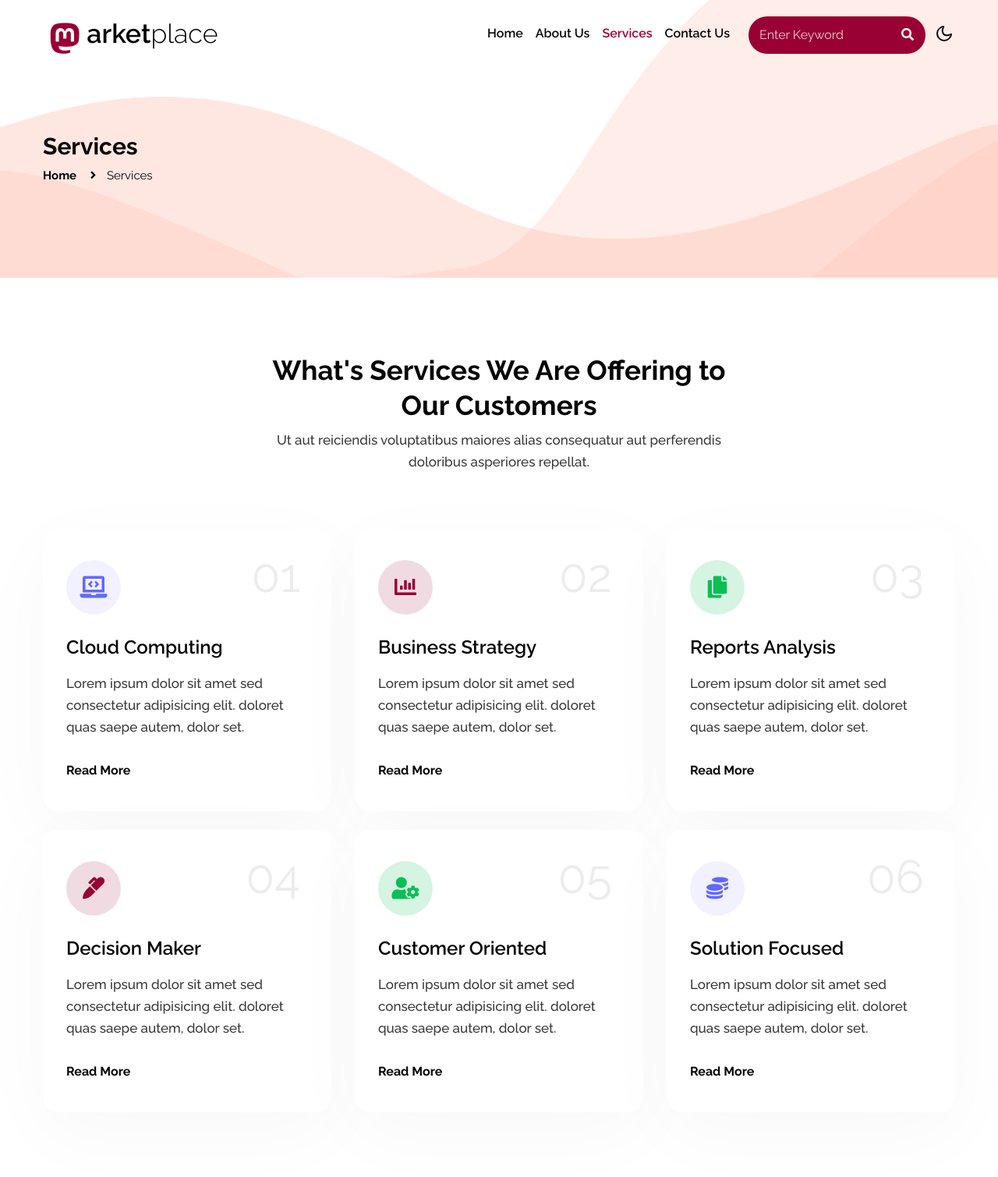
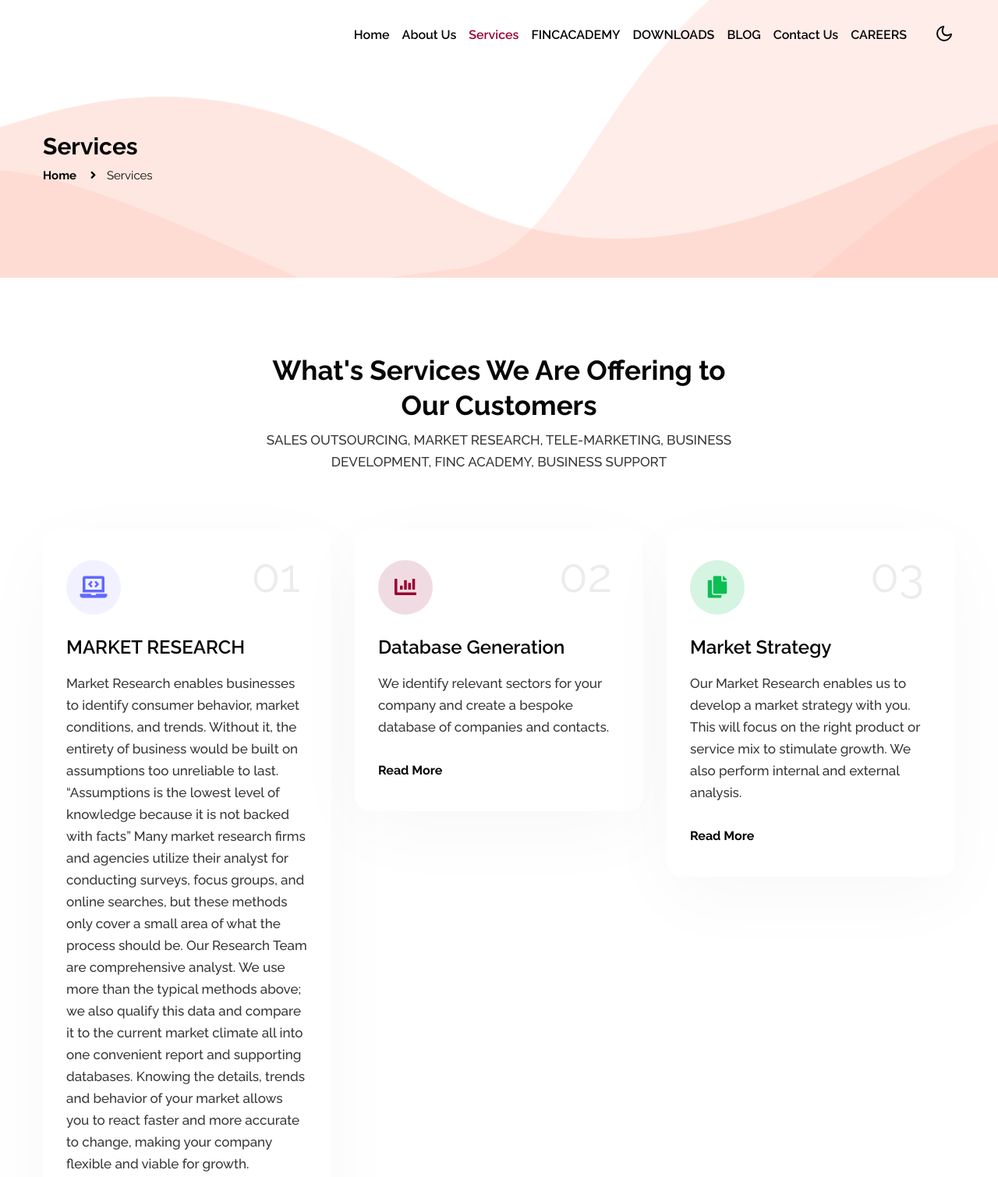
Before and after one commit to Abdul-samad5/fincnet, a plain HTML site: page services.html in a window 1280 px wide. Shown: the top 1509 px of the page at 78% size. Drawn offline with Linux system fonts and the light colour scheme.

Commit message:
Update services.html

```diff
--- a/services.html
+++ b/services.html
@@ -5,7 +5,7 @@
     <!-- Required meta tags -->
     <meta charset="utf-8">
     <meta name="viewport" content="width=device-width, initial-scale=1, shrink-to-fit=no">
-       <title>Fincnet</title>
+    <title>Fincnet</title>
     <!-- google-fonts -->
     <link
         href="//fonts.googleapis.com/css2?family=Raleway:ital,wght@0,100;0,200;0,300;0,400;0,500;0,600;0,700;0,800;0,900;1,100;1,200;1,300;1,400;1,500;1,600;1,700;1,800;1,900&display=swap"
@@ -22,11 +22,11 @@
     <header id="site-header" class="fixed-top">
         <div class="container">
             <nav class="navbar navbar-expand-lg stroke px-0">
-                <h1>
+                <!-- <h1>
                     <a class="navbar-brand" href="index.html">
                         <i class="fab fa-mastodon"></i>arket<span>place</span>
                     </a>
-                </h1>
+                </h1> -->
                 <!-- if logo is image enable this
     <a class="navbar-brand" href="#index.html">
         <img src="image-path" alt="Your logo" title="Your logo" style="height:35px;" />
@@ -50,16 +50,28 @@
                             <a class="nav-link" href="services.html">Services</a>
                         </li>
                         <li class="nav-item">
+                            <a class="nav-link" href="contact.html">FINCACADEMY</a>
+                        </li>
+                        <li class="nav-item">
+                            <a class="nav-link" href="contact.html">DOWNLOADS</a>
+                        </li>
+                        <li class="nav-item">
+                            <a class="nav-link" href="contact.html">BLOG</a>
+                        </li>
+                        <li class="nav-item">
                             <a class="nav-link" href="contact.html">Contact Us</a>
+                        </li>
+                        <li class="nav-item">
+                            <a class="nav-link" href="contact.html">CAREERS</a>
                         </li>
                         <!-- search button -->
                         <div class="search-right ml-xl-3 ml-1 mr-xl-1">
-                            <form action="#error" method="GET" class="search-box position-relative">
+                            <!-- <form action="#error" method="GET" class="search-box position-relative">
                                 <input type="search" placeholder="Enter Keyword" name="search" required="required"
                                     autofocus="" class="search-popup">
                                 <button type="submit" class="btn search-btn"><i class="fa fa-search"
                                         aria-hidden="true"></i></button>
-                            </form>
+                            </form> -->
                         </div>
                         <!-- //search button -->
                     </ul>
@@ -104,8 +116,13 @@
         <div class="container py-md-5 py-4">
             <div class="title-heading-w3 mx-auto text-center mb-sm-5 mb-4 pb-xl-4" style="max-width:600px">
                 <h3 class="title-style mb-2">What's Services We Are Offering to Our Customers</h3>
-                <p>Ut aut reiciendis voluptatibus maiores alias consequatur aut perferendis doloribus asperiores
-                    repellat.</p>
+                <p>SALES OUTSOURCING,
+                    MARKET RESEARCH,
+                    TELE-MARKETING,
+                    BUSINESS DEVELOPMENT,
+                    FINC ACADEMY,
+                    BUSINESS SUPPORT
+                    </p>
             </div>
             <div class="row">
                 <div class="col-lg-4 col-md-6">
@@ -114,9 +131,12 @@
                             <i class="fas fa-laptop-code blue-clr-bg"></i>
                         </div>
                         <h4 class="number">01</h4>
-                        <h4><a href="#url">Cloud Computing</a></h4>
-                        <p>Lorem ipsum dolor sit amet sed consectetur adipisicing elit.
-                            doloret quas saepe autem, dolor set.</p>
+                        <h4><a href="#url">MARKET RESEARCH</a></h4>
+                        <p>Market Research enables businesses to identify consumer behavior, market conditions, and trends. Without it, the entirety of business would be built on assumptions too unreliable to last.
+                            “Assumptions is the lowest level of knowledge because it is not backed with facts”
+                            Many market research firms and agencies utilize their analyst for conducting surveys, focus groups, and online searches, but these methods only cover a small area of what the process should be. Our Research Team are  comprehensive analyst.  We use more than the typical methods above; we also qualify this data and compare it to the current market climate all into one convenient report and supporting databases.
+                            Knowing the details, trends and behavior of your market allows you to react faster and more accurate to change, making your company flexible and viable for growth.
+                            </p>
                         <a href="#read" class="read">Read more</a>
                     </div>
                 </div>
@@ -126,9 +146,8 @@
                             <i class="fas fa-chart-bar primary-clr-bg"></i>
                         </div>
                         <h4 class="number">02</h4>
-                        <h4><a href="#url">Business Strategy</a></h4>
-                        <p>Lorem ipsum dolor sit amet sed consectetur adipisicing elit.
-                            doloret quas saepe autem, dolor set.</p>
+                        <h4><a href="#url">Database Generation  </a></h4>
+                        <p>We identify relevant sectors for your company and create a bespoke database of companies and contacts.</p>
                         <a href="#read" class="read">Read more</a>
                     </div>
                 </div>
@@ -138,9 +157,8 @@
                             <i class="fas fa-copy green-clr-bg"></i>
                         </div>
                         <h4 class="number">03</h4>
-                        <h4><a href="#url">Reports Analysis</a></h4>
-                        <p>Lorem ipsum dolor sit amet sed consectetur adipisicing elit.
-                            doloret quas saepe autem, dolor set.</p>
+                        <h4><a href="#url">Market Strategy </a></h4>
+                        <p>Our Market Research enables us to develop a market strategy with you. This will focus on the right product or service mix to stimulate growth. We also perform internal and external analysis.</p>
                         <a href="#read" class="read">Read more</a>
                     </div>
                 </div>
@@ -150,9 +168,8 @@
                             <i class="fas fa-marker primary-clr-bg"></i>
                         </div>
                         <h4 class="number">04</h4>
-                        <h4><a href="#url">Decision Maker</a></h4>
-                        <p>Lorem ipsum dolor sit amet sed consectetur adipisicing elit.
-                            doloret quas saepe autem, dolor set.</p>
+                        <h4><a href="#url">Competitor Analysis</a></h4>
+                        <p>We will identify your competitors and evaluate their strategies to determine strengths and weaknesses.</p>
                         <a href="#read" class="read">Read more</a>
                     </div>
                 </div>
@@ -162,9 +179,8 @@
                             <i class="fas fa-user-cog green-clr-bg"></i>
                         </div>
                         <h4 class="number">05</h4>
-                        <h4><a href="#url">Customer Oriented</a></h4>
-                        <p>Lorem ipsum dolor sit amet sed consectetur adipisicing elit.
-                            doloret quas saepe autem, dolor set.</p>
+                        <h4><a href="#url">Questionnaires</a></h4>
+                        <p>We create and send surveys via email post or online, we then analyze the findings and provide advice and feedback, allowing you to grow your business.</p>
                         <a href="#read" class="read">Read more</a>
                     </div>
                 </div>
@@ -174,9 +190,8 @@
                             <i class="fas fa-coins blue-clr-bg"></i>
                         </div>
                         <h4 class="number">06</h4>
-                        <h4><a href="#url">Solution Focused</a></h4>
-                        <p>Lorem ipsum dolor sit amet sed consectetur adipisicing elit.
-                            doloret quas saepe autem, dolor set.</p>
+                        <h4><a href="#url">Focus Groups</a></h4>
+                        <p>We conduct small group discussions to help determine how customers or clients consider your product or service.</p>
                         <a href="#read" class="read">Read more</a>
                     </div>
                 </div>
@@ -285,22 +300,46 @@
                             <div class="col-md-3 col-6 footer-list-29">
                                 <ul>
                                     <h6 class="footer-title-29">Quick Links</h6>
-                                    <li><a href="#management">Management</a></li>
+                                    <!-- <li><a href="#home">Home</a></li>
                                     <li><a href="services.html">Department Services</a></li>
                                     <li><a href="#appointment">Make Appointment</a></li>
-                                    <li><a href="about.html">Our Business Growth</a></li>
+                                    <li><a href="about.html">Our Business Growth</a></li> -->
+                                    <li>
+                                        <a href="about.html">About Us</a>
+                                    </li>
+                                    <li>
+                                        <a href="services.html">Services</a>
+                                    </li>
+                                    <li class="nav-item">
+                                        <a href="contact.html">FINCACADEMY</a>
+                                    </li>
+                                    <li>
+                                        <a href="contact.html">DOWNLOADS</a>
+                                    </li>
+                                    <li>
+                                        <a href="contact.html">BLOG</a>
+                                    </li>
+                                    <li>
+                                        <a href="contact.html">Contact Us</a>
+                                    </li>
+                                    <li>
+                                        <a href="contact.html">CAREERS</a>
+                                    </li>
                                 </ul>
                             </div>
                             <div class="col-md-3 col-6 footer-list-29 mt-md-0 mt-4">
                                 <ul>
-                                    <h6 class="footer-title-29">Support</h6>
-                                    <li><a href="#live">Live Chart</a></li>
-                                    <li><a href="#faq">Faq's</a></li>
-                                    <li><a href="#support"> Support</a></li>
-                                    <li><a href="#terms">Terms of Service</a></li>
+                                    <h6 class="footer-title-29">Contact us</h6>
+                                    <h5 style="color: white;">Contact Details--</h5>
+                                    <li style="margin-left: 15px;"><a href="#live">Fincnet Global Resources LTD</a></li>
+                                    <h5 style="color: white;">Head office</h5>
+                                    <li style="margin-left: 15px;"><a href="#faq">3 - 9 Olukoleosho Street, Off Medical Road, Ikeja Lagos 07039090042</a></li>
+                                    <h5 style="color: white;">Annex Office</h5>
+                                    <li style="margin-left: 15px;"><a href="#support"> Suite D12 Mellita Plaza Gimbiya Area 11 Abuja   07039090042</a></li>
+
                                 </ul>
                             </div>
-                            <div class="col-md-3 col-6 footer-list-29 mt-md-0 mt-4">
+                            <!-- <div class="col-md-3 col-6 footer-list-29 mt-md-0 mt-4">
                                 <h6 class="footer-title-29">More Info</h6>
                                 <ul>
                                     <li><a href="#privacy">Privacy Policy</a></li>
@@ -308,7 +347,7 @@
                                     <li><a href="contact.html">Contact us</a></li>
                                     <li><a href="#support"> Support</a></li>
                                 </ul>
-                            </div>
+                            </div> -->
                         </div>
                     </div>
                     <div class="col-lg-3 footer-contact-list mt-lg-0 mt-md-5 mt-4">
@@ -320,9 +359,9 @@
                             <a href="#instagram" class="instagram"><i class="fab fa-instagram"></i></a>
                         </div>
                         <!-- copyright -->
-                        <p class="copy-footer-29 mt-4">© 2021 Marketplace. All rights reserved. Design by <a
+                        <!-- <p class="copy-footer-29 mt-4">© 2021 Marketplace. All rights reserved. Design by <a
                                 href="https://w3layouts.com/" target="_blank">
-                                W3Layouts</a></p>
+                                W3Layouts</a></p> -->
                     </div>
                 </div>
             </div>
```
